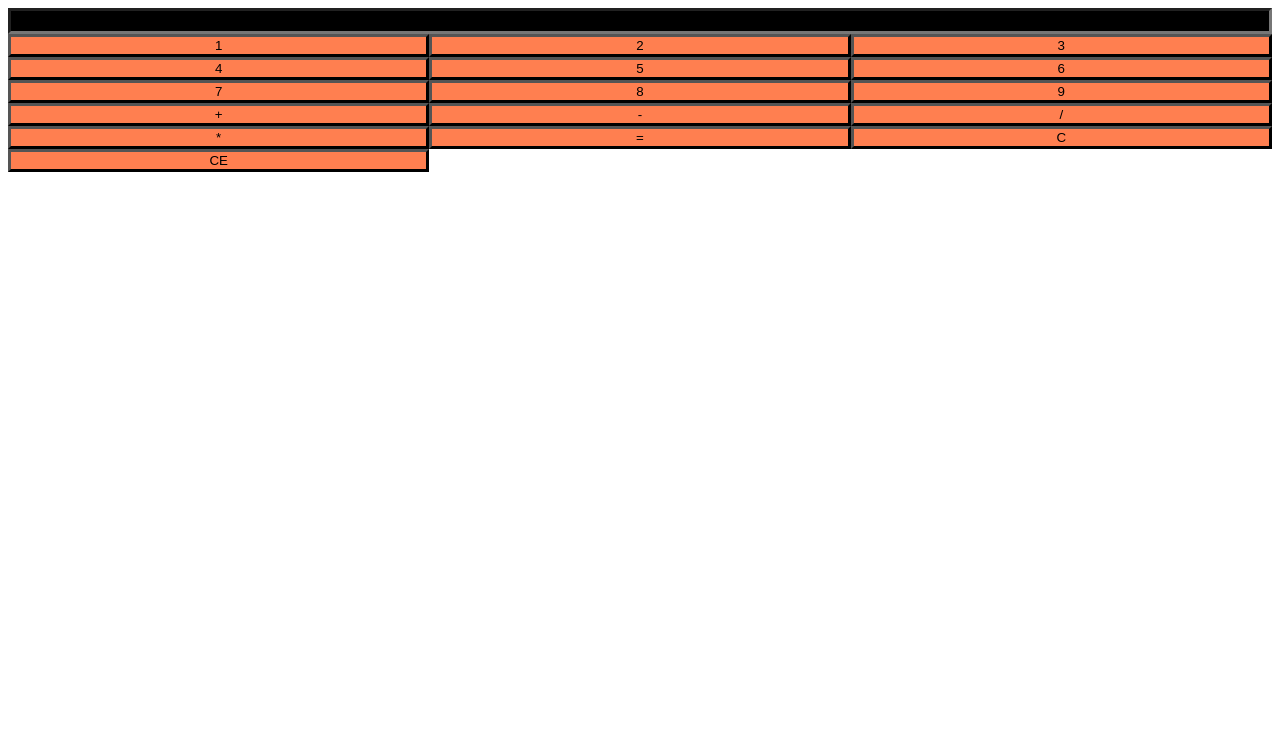
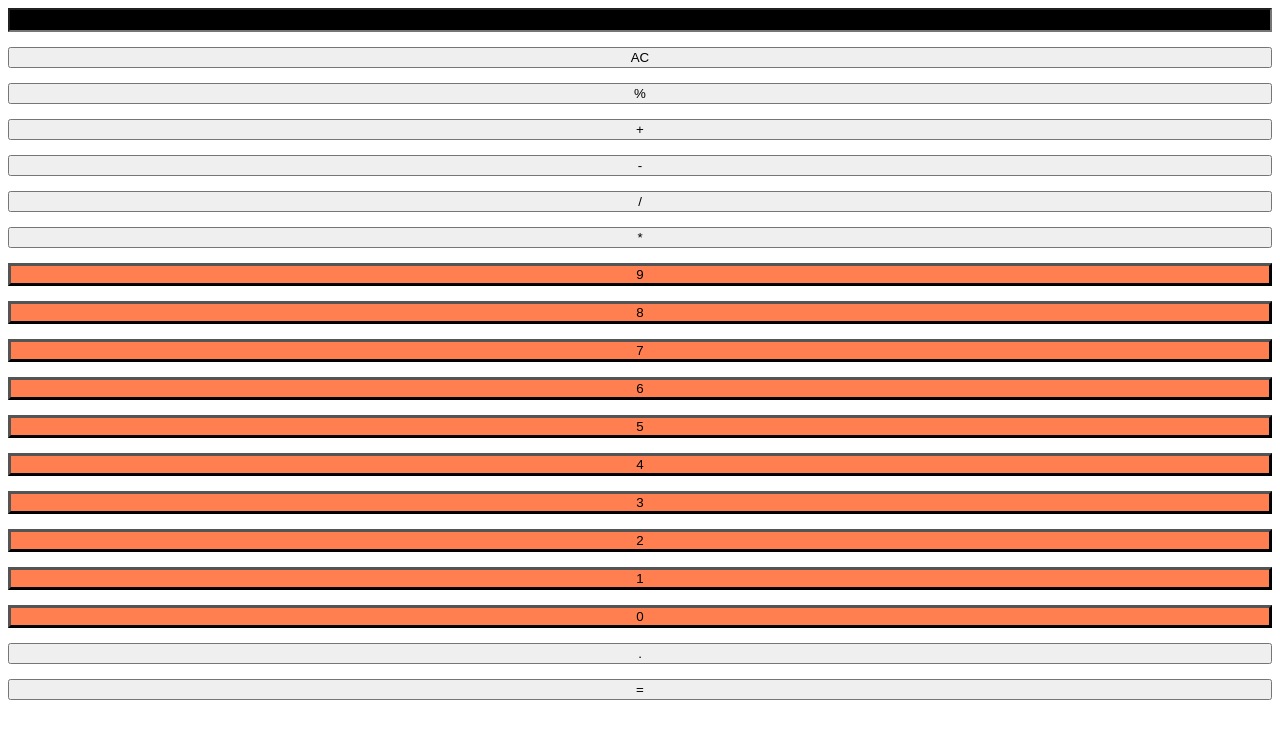
Before and after one commit to SebastianStupp/fluffy-octo-calculator, a website: page index.html in a window 1280 px wide. Drawn offline with nearby package versions, Linux system fonts and the light colour scheme; files that its build step writes are made by us from their sources.

Commit message:
Undo Flexbox / Add some Js Funktion for calculation

```diff
--- a/index.html
+++ b/index.html
@@ -9,22 +9,24 @@
   <body>
     <div class="calculator">
       <input type="text" class="calculator__output" />
-      <button class="calculator__btn">1</button>
-      <button class="calculator__btn">2</button>
-      <button class="calculator__btn">3</button>
-      <button class="calculator__btn">4</button>
-      <button class="calculator__btn">5</button>
-      <button class="calculator__btn">6</button>
-      <button class="calculator__btn">7</button>
-      <button class="calculator__btn">8</button>
-      <button class="calculator__btn">9</button>
-      <button class="calculator__btn">+</button>
-      <button class="calculator__btn">-</button>
-      <button class="calculator__btn">/</button>
-      <button class="calculator__btn">*</button>
-      <button class="calculator__btn">=</button>
-      <button class="calculator__btn">C</button>
-      <button class="calculator__btn">CE</button>
+      <button class="btn--ac">AC</button>
+      <button class="btn--prozent">%</button>
+      <button class=" btn--add calculator__operator">+</button>
+      <button class=" btn--sub calculator__operator">-</button>
+      <button class=" btn--div calculator__operator">/</button>
+      <button class=" btn--multi calculator__operator">*</button>
+      <button class="calculator__btn btn--nine">9</button>
+      <button class="calculator__btn btn--eight">8</button>
+      <button class="calculator__btn btn--seven">7</button>
+      <button class="calculator__btn btn--six">6</button>
+      <button class="calculator__btn btn--five">5</button>
+      <button class="calculator__btn btn--four">4</button>
+      <button class="calculator__btn btn--three">3</button>
+      <button class="calculator__btn btn--two">2</button>
+      <button class="calculator__btn btn--one">1</button>
+      <button class="calculator__btn btn--zero">0</button>
+      <button class="btn--point">.</button>
+      <button class="btn--equal">=</button>
     </div>
     <script src="src/components/calculator.js"></script>
   </body>
--- a/package.json
+++ b/package.json
@@ -22,5 +22,9 @@
     "htmlhint": "^0.11.0",
     "prettier": "^1.19.1",
     "sass": "^1.26.0"
+  },
+  "dependencies": {
+    "jshint": "^2.11.0",
+    "y": "^0.3.2"
   }
 }
--- a/src/components/_calculator.scss
+++ b/src/components/_calculator.scss
@@ -1,11 +1,12 @@
 .calculator {
-  display: flex;
-  flex-wrap: wrap;
+  display: grid;
+  grid-template-columns: auto, auto, auto;
+  grid-template-rows: auto, auto, auto, auto, auto, auto;
+  grid-column-gap: 10px;
+  grid-row-gap: 15px;
 }
 
 .calculator__output {
-  flex-basis: 100%;
-  border-width: medium;
   text-align: right;
   background-color: black;
   color: coral;
@@ -13,7 +14,7 @@
 }
 
 .calculator__btn {
-  flex-basis: calc(100% / 3);
   border-width: medium;
   background-color: coral;
+  text-align: center;
 }
--- a/src/components/calculator.js
+++ b/src/components/calculator.js
@@ -1,8 +1,41 @@
 const calculatorOutput = document.querySelector(".calculator__output");
+const calculatorInputs = document.querySelectorAll(".calculator__btn");
+const calculatorEqual = document.querySelector(".btn--equal");
+const calculatorOperators = document.querySelectorAll(".calculator__operator");
+const calculatorAc = document.querySelector(".btn--ac");
 
-const calculatorInputs = document.querySelectorAll(".calculator__btn");
-calculatorInputs.forEach(function(calculatorInput) {
-  calculatorInput.addEventListener("click", function() {
-    calculatorOutput.value = calculatorInput.innerHTML;
-  });
-});
+function addition(numberOne, numberTwo) {
+  return numberOne + numberTwo;
+}
+function subtract(numberOne, numberTwo) {
+  return numberOne - numberTwo;
+}
+function divdivide(numberOne, numberTwo) {
+  return numberOne / numberTwo;
+}
+function multiply(numberOne, numberTwo) {
+  return numberOne + numberTwo;
+}
+
+const numberOne = Number(calculatorInputs[7].innerText);
+const numberTwo = Number(calculatorInputs[9].innerText);
+
+function handleClick() {
+  calculatorOutput.value = addition(numberOne, numberTwo);
+}
+calculatorEqual.addEventListener("click", handleClick);
+
+function acClick() {
+  calculatorOutput.value = "";
+}
+
+calculatorAc.addEventListener("click", acClick);
+
+function addInputEventListener(calculatorInput) {
+  function handleCalculatorInputClick() {
+    calculatorOutput.value = calculatorInput.innerText;
+  }
+  calculatorInput.addEventListener("click", handleCalculatorInputClick);
+}
+
+calculatorInputs.forEach(addInputEventListener.innerText);
```
Also changed, not shown: 1 other file.
